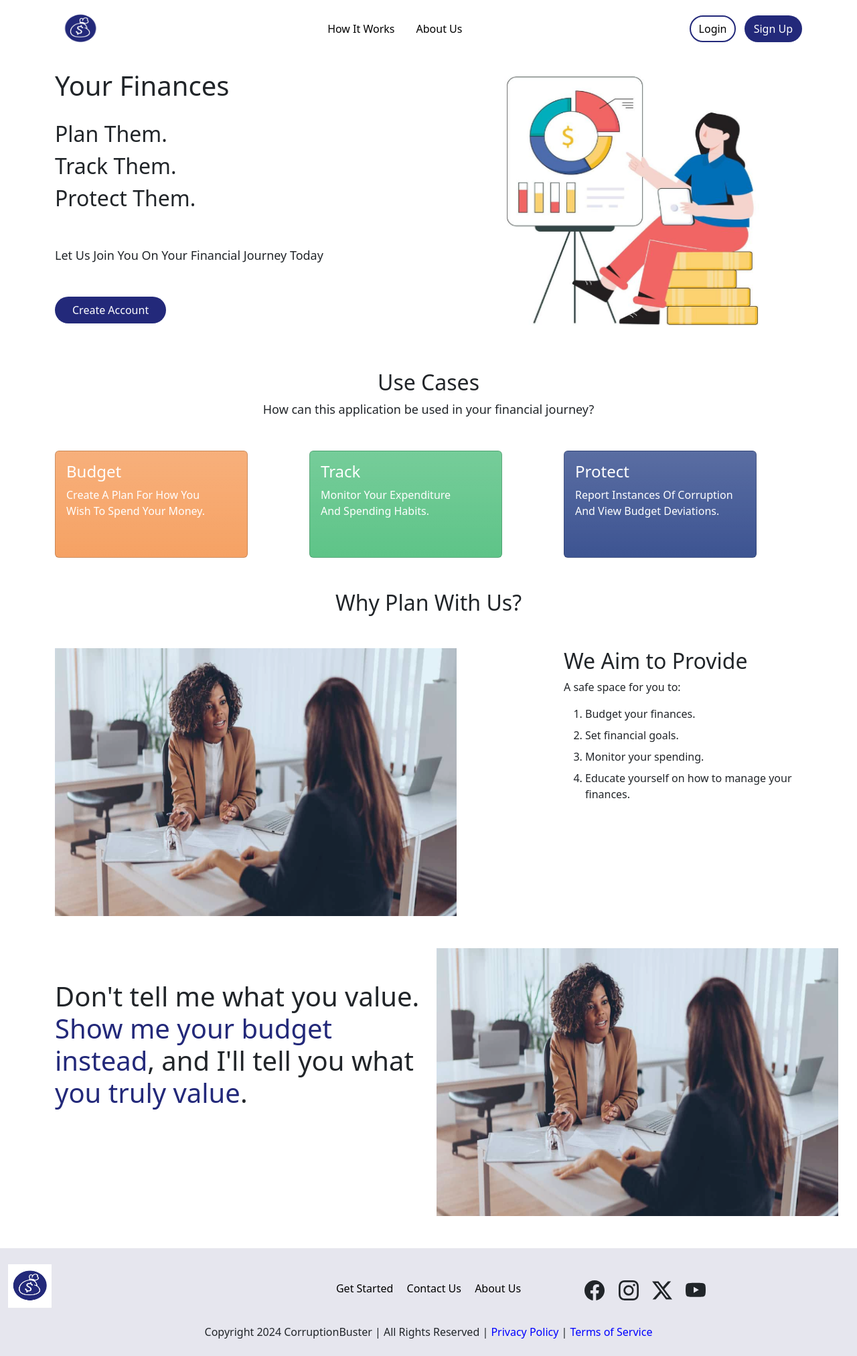
After one commit to Manya-George/ICS-Project-1, a PHP site: page /ICS/landingPage.html in a window 1280 px wide. The commit adds this page. Shown: the whole page at 67% size. Run offline with PHP 8.4, Linux system fonts and the light colour scheme.

Commit message:
Add files via upload

```diff
--- /dev/null
+++ b/Common Pages/landingPage.html
@@ -0,0 +1,182 @@
+<!DOCTYPE html>
+<html>
+    <head>
+        <meta charset="UTF-8">
+        <meta name="viewport" content="width=device-width, initial-scale=1.0">
+        <link rel="icon" type="image/webp" href="../Images/Logo.png">
+        <link href="https://cdn.jsdelivr.net/npm/bootstrap@5.3.3/dist/css/bootstrap.min.css" rel="stylesheet" integrity="sha384-QWTKZyjpPEjISv5WaRU9OFeRpok6YctnYmDr5pNlyT2bRjXh0JMhjY6hW+ALEwIH" crossorigin="anonymous">
+        <link rel="stylesheet" href="https://cdnjs.cloudflare.com/ajax/libs/font-awesome/6.5.1/css/all.min.css"/>
+        <title>Track It</title>
+        <style>
+            .btn-1:hover{
+                background-color: #23297A;
+            }
+            a{
+                text-decoration: none;
+                color: black;
+            }
+            a:hover{
+                text-decoration: underline;
+                color: blue;
+            }
+        </style>
+    </head>
+    <body>
+        <header>
+            <nav class="navbar navbar-expand-lg navbar-light bg-white fixed-top">
+                <div class="container">
+                  <a class="navbar-brand mx-2" href="#"><img src="../Images/Logo.png" alt="" width="60px" height="60px"></a>
+                  <div class="collapse navbar-collapse justify-content-center" id="navbarSupportedContent">
+                    <ul class="nav">
+                      <li class="nav-item">
+                        <a class="nav-link active text-black" aria-current="page" href="#">How It Works</a>
+                      </li>
+                      <li class="nav-item">
+                        <a class="nav-link text-black" href="#">About Us</a>
+                      </li>
+                    </ul>
+                  </div>
+                  <div>
+                    <a class="btn btn-outline btn-1 text-black mx-2" type="button" style="border-radius: 20px; border-width: 2px; border-color: #23297A; text-decoration: none;" href="../send mail/loginPage.php">Login</a>
+                    <a class="btn text-white" type="button" style="border-radius: 20px; border-width: 2px; background-color: #23297A; text-decoration: none;" href="../send mail/signUpPage.php">Sign Up</a>
+                  </div>
+                </div>
+              </nav>
+        </header>
+        <main class="my-5">
+            <div class="container px-4 text-center">
+                <div class="row gx-5">
+                  <div class="col">
+                   <div class="p-1"></div>
+                  </div>
+                  <div class="col">
+                    <div class="p-1"></div>
+                  </div>
+                </div>
+            </div>
+            <div class="container">
+                <div class="row my-5">
+                    <div class="col-7">
+                        <h1>Your Finances</h1>
+                        <p class="mt-4" style="font-size:xx-large;">Plan Them.<br>
+                           Track Them.<br>
+                           Protect Them.<br>
+                        </p>
+                        <p class="my-5" style="font-size: large;">
+                            Let Us Join You On Your Financial Journey Today
+                        </p>
+                        <a class="btn text-white px-4" type="button" style="border-radius: 20px; border-width: 2px; background-color: #23297A; text-decoration: none;" href="../send mail/signUpPage.php">Create Account</a>
+                    </div>
+                    <div class="col-5">
+                        <img id="budgetingrep" src="../Images/LandingPageImg.png" width="400px" height="400px"><br>
+                    </div>
+                </div>
+            </div>
+        </main>
+        <section>
+            <h2 class="text-center">Use Cases</h2>
+            <p class="text-center" style="font-size: large;">How can this application be used in your financial journey?</p>
+            <div class="container mt-5 mb-5">
+                <div class="row">
+                    <div class="col-4">
+                        <div class="card bg-gradient" style="width: 18rem; height: 10rem; background-color: #F6A264;">
+                            <div class="card-body">
+                                <h4 class="text-white">Budget</h4>
+                              <p class="card-text text-white">
+                                Create A Plan For How You<br>
+                                Wish To Spend Your Money.
+                              </p>
+                            </div>
+                        </div>
+                    </div>
+                    <div class="col-4">
+                        <div class="card bg-gradient" style="width: 18rem; height: 10rem; background-color: #5EC488;">
+                            <div class="card-body">
+                                <h4 class="text-white">Track</h4>
+                                <p class="card-text text-white">
+                                    Monitor Your Expenditure<br>
+                                    And Spending Habits.
+                                </p>
+                            </div>
+                        </div>
+                    </div>
+                    <div class="col-4">
+                        <div class="card bg-gradient" style="width: 18rem; height: 10rem; background-color: #3D5492;">
+                            <div class="card-body">
+                                <h4 class="text-white">Protect</h4>
+                                <p class="card-text text-white">
+                                    Report Instances Of Corruption<br>
+                                    And View Budget Deviations.
+                                </p>
+                            </div>
+                        </div>
+                    </div>
+                </div>
+            </div>
+        </section>
+        <section>
+            <h2 class="text-center">Why Plan With Us?</h2>
+            <div class="container mt-5 mb-5">
+                <div class="row">
+                    <div class="col-8">
+                        <img src="../Images/Bank Transaction.png" alt="" height="400px" width="600px">
+                    </div>
+                    <div class="col-4">
+                        <h2>We Aim to Provide</h2>
+                        <p>
+                            A safe space for you to:
+                            <ol>
+                             <li class="mb-2">Budget your finances.</li>
+                             <li class="mb-2">Set financial goals.</li>
+                             <li class="mb-2">Monitor your spending.</li>
+                             <li class="mb-2">Educate yourself on how to manage your finances.</li>
+                            </ol>
+                        </p>
+                    </div>
+                </div>
+            </div>
+            <div class="container mt-5 mb-5">
+                <div class="row">
+                    <div class="col-6">
+                        <h1 class="mt-5">Don't tell me what you value. <span style="color: #23297A;">Show me your budget instead</span>,
+                            and I'll tell you what <span style="color: #23297A;">you truly value</span>.
+                        </h1>
+                    </div>
+                    <div class="col-6">
+                        <img src="../Images/Bank Transaction.png" alt="" height="400px" width="600px">
+                    </div>
+                </div>
+            </div>
+        </section>
+        <footer style="background-color: #E6E6EE;">
+            <div class="container-fluid">
+                <div class="row">
+                    <div class="col mt-4">
+                        <img src="../Images/Logo.png" height="65px" width="65px" style="background-color: #E6E6EE;">
+                    </div>
+                    <div class="col mt-5 text-center">
+                        <a href="../send mail/signUpPage.php" class="mx-2">Get Started</a>
+                        <a href="#" class="mx-2">Contact Us</a>
+                        <a href="#" class="mx-2">About Us</a>
+                    </div>
+                    <div class="col mt-5">
+                        <svg xmlns="http://www.w3.org/2000/svg" width="30" height="30" fill="currentColor" class="bi bi-facebook mx-2" viewBox="0 0 16 16" style="cursor: pointer;">
+                            <path d="M16 8.049c0-4.446-3.582-8.05-8-8.05C3.58 0-.002 3.603-.002 8.05c0 4.017 2.926 7.347 6.75 7.951v-5.625h-2.03V8.05H6.75V6.275c0-2.017 1.195-3.131 3.022-3.131.876 0 1.791.157 1.791.157v1.98h-1.009c-.993 0-1.303.621-1.303 1.258v1.51h2.218l-.354 2.326H9.25V16c3.824-.604 6.75-3.934 6.75-7.951"/>
+                        </svg>
+                        <svg xmlns="http://www.w3.org/2000/svg" width="30" height="30" fill="currentColor" class="bi bi-instagram mx-2" viewBox="0 0 16 16" style="cursor: pointer;">
+                            <path d="M8 0C5.829 0 5.556.01 4.703.048 3.85.088 3.269.222 2.76.42a3.9 3.9 0 0 0-1.417.923A3.9 3.9 0 0 0 .42 2.76C.222 3.268.087 3.85.048 4.7.01 5.555 0 5.827 0 8.001c0 2.172.01 2.444.048 3.297.04.852.174 1.433.372 1.942.205.526.478.972.923 1.417.444.445.89.719 1.416.923.51.198 1.09.333 1.942.372C5.555 15.99 5.827 16 8 16s2.444-.01 3.298-.048c.851-.04 1.434-.174 1.943-.372a3.9 3.9 0 0 0 1.416-.923c.445-.445.718-.891.923-1.417.197-.509.332-1.09.372-1.942C15.99 10.445 16 10.173 16 8s-.01-2.445-.048-3.299c-.04-.851-.175-1.433-.372-1.941a3.9 3.9 0 0 0-.923-1.417A3.9 3.9 0 0 0 13.24.42c-.51-.198-1.092-.333-1.943-.372C10.443.01 10.172 0 7.998 0zm-.717 1.442h.718c2.136 0 2.389.007 3.232.046.78.035 1.204.166 1.486.275.373.145.64.319.92.599s.453.546.598.92c.11.281.24.705.275 1.485.039.843.047 1.096.047 3.231s-.008 2.389-.047 3.232c-.035.78-.166 1.203-.275 1.485a2.5 2.5 0 0 1-.599.919c-.28.28-.546.453-.92.598-.28.11-.704.24-1.485.276-.843.038-1.096.047-3.232.047s-2.39-.009-3.233-.047c-.78-.036-1.203-.166-1.485-.276a2.5 2.5 0 0 1-.92-.598 2.5 2.5 0 0 1-.6-.92c-.109-.281-.24-.705-.275-1.485-.038-.843-.046-1.096-.046-3.233s.008-2.388.046-3.231c.036-.78.166-1.204.276-1.486.145-.373.319-.64.599-.92s.546-.453.92-.598c.282-.11.705-.24 1.485-.276.738-.034 1.024-.044 2.515-.045zm4.988 1.328a.96.96 0 1 0 0 1.92.96.96 0 0 0 0-1.92m-4.27 1.122a4.109 4.109 0 1 0 0 8.217 4.109 4.109 0 0 0 0-8.217m0 1.441a2.667 2.667 0 1 1 0 5.334 2.667 2.667 0 0 1 0-5.334"/>
+                        </svg>
+                        <svg xmlns="http://www.w3.org/2000/svg" width="30" height="30" fill="currentColor" class="bi bi-twitter-x mx-2" viewBox="0 0 16 16" style="cursor: pointer;">
+                            <path d="M12.6.75h2.454l-5.36 6.142L16 15.25h-4.937l-3.867-5.07-4.425 5.07H.316l5.733-6.57L0 .75h5.063l3.495 4.633L12.601.75Zm-.86 13.028h1.36L4.323 2.145H2.865z"/>
+                        </svg>
+                        <svg xmlns="http://www.w3.org/2000/svg" width="30" height="30" fill="currentColor" class="bi bi-youtube mx-2" viewBox="0 0 16 16" style="cursor: pointer;">
+                            <path d="M8.051 1.999h.089c.822.003 4.987.033 6.11.335a2.01 2.01 0 0 1 1.415 1.42c.101.38.172.883.22 1.402l.01.104.022.26.008.104c.065.914.073 1.77.074 1.957v.075c-.001.194-.01 1.108-.082 2.06l-.008.105-.009.104c-.05.572-.124 1.14-.235 1.558a2.01 2.01 0 0 1-1.415 1.42c-1.16.312-5.569.334-6.18.335h-.142c-.309 0-1.587-.006-2.927-.052l-.17-.006-.087-.004-.171-.007-.171-.007c-1.11-.049-2.167-.128-2.654-.26a2.01 2.01 0 0 1-1.415-1.419c-.111-.417-.185-.986-.235-1.558L.09 9.82l-.008-.104A31 31 0 0 1 0 7.68v-.123c.002-.215.01-.958.064-1.778l.007-.103.003-.052.008-.104.022-.26.01-.104c.048-.519.119-1.023.22-1.402a2.01 2.01 0 0 1 1.415-1.42c.487-.13 1.544-.21 2.654-.26l.17-.007.172-.006.086-.003.171-.007A100 100 0 0 1 7.858 2zM6.4 5.209v4.818l4.157-2.408z"/>
+                        </svg>
+                    </div>
+                </div>
+            </div>
+            <p class="text-center mb-0 pt-4 pb-4">Copyright 2024 CorruptionBuster | All Rights Reserved | <span style="color: blue; cursor: pointer;">Privacy Policy </span>| <span style="color: blue; cursor: pointer;">Terms of Service</span></p>
+
+        </footer>
+    </body>
+</html>
```
Also changed, not shown: Common Pages/addExpenditure.php (added, +67 -0 lines), Common Pages/expenditurePage.php (added, +88 -0 lines), Common Pages/homePage.php (added, +225 -0 lines), Common Pages/logout.php (added, +8 -0 lines), Common Pages/profilePage.php (+65 -16 lines), Common Pages/viewExpenditure.php (added, +53 -0 lines).
